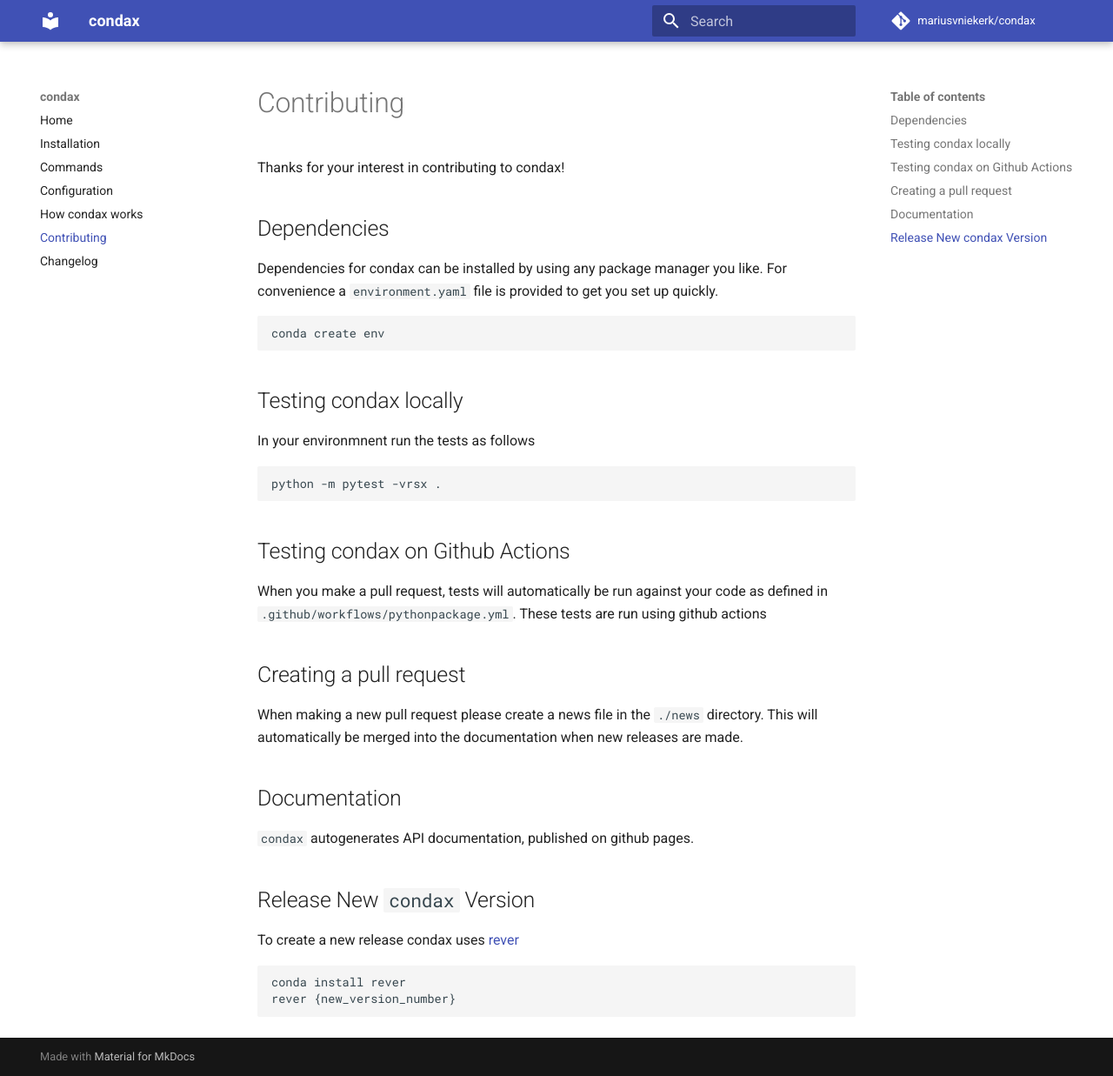
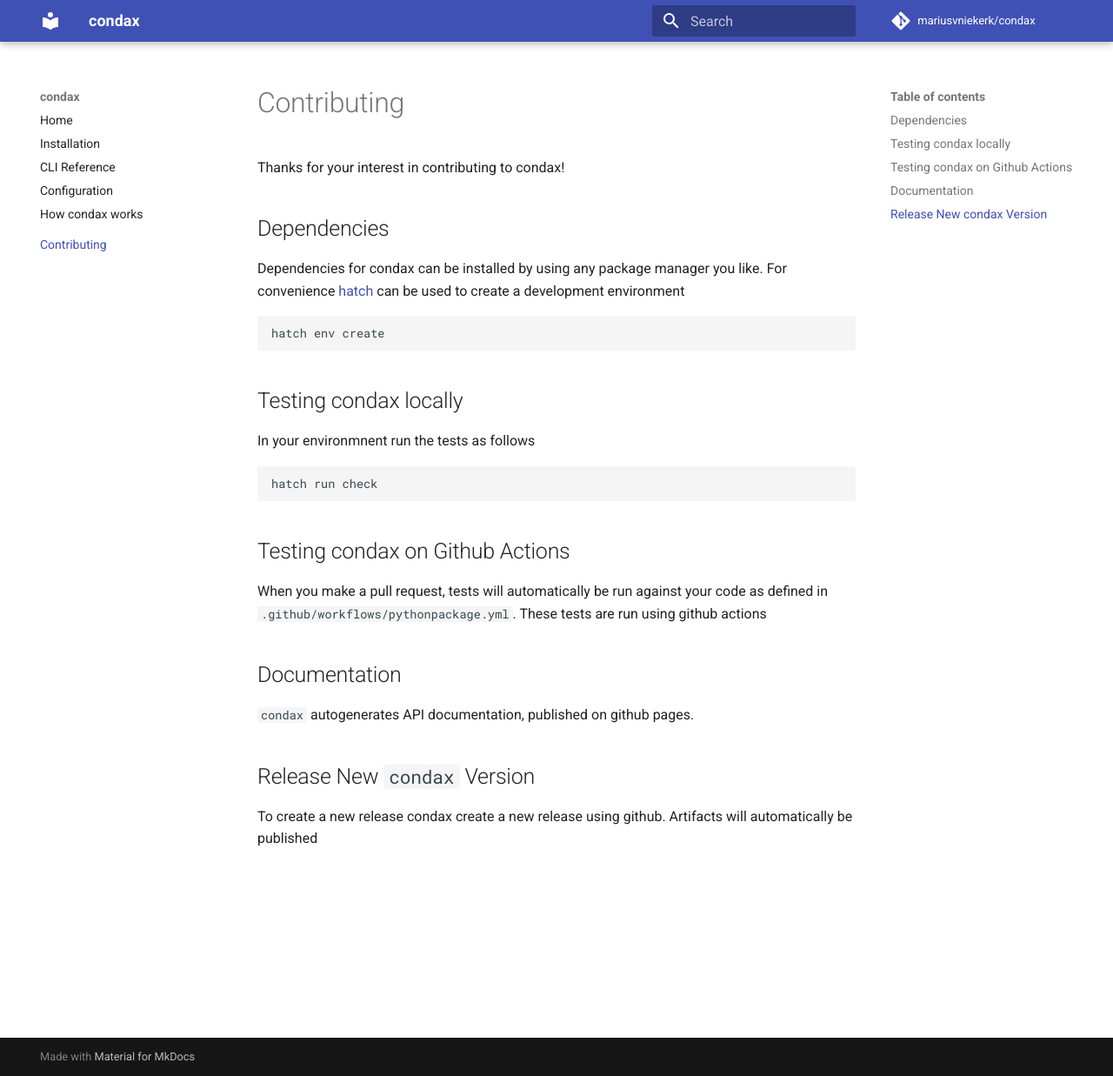
Before and after one commit to mariusvniekerk/condax, an MkDocs documentation site: the page built from docs/contributing.md, in a window 1280 px wide and 1237 px high. Shown: the whole window at 87% size. Built offline with MkDocs 1.6.1 and Material for MkDocs 9.7.7, drawn with Linux system fonts in a browser that asks for light colours; comment, search, counter and statistics services are not loaded.

Commit message:
Improve docs

````diff
--- a/docs/contributing.md
+++ b/docs/contributing.md
@@ -1,33 +1,32 @@
+# Contributing
+
 Thanks for your interest in contributing to condax!
 
 ## Dependencies
-Dependencies for condax can be installed by using any package manager you like.  For convenience a `environment.yaml` file
-is provided to get you set up quickly.
 
-```
-conda create env
+Dependencies for condax can be installed by using any package manager you like.  For convenience [hatch](https://hatch.pypa.io/)
+can be used to create a development environment
+
+```shell
+hatch env create
 ```
 
 ## Testing condax locally
+
 In your environmnent run the tests as follows
 
-```
-python -m pytest -vrsx .
+```shell
+hatch run check
 ```
 
 ## Testing condax on Github Actions
+
 When you make a pull request, tests will automatically be run against your code as defined in `.github/workflows/pythonpackage.yml`.  These tests are run using github actions
 
-## Creating a pull request
-When making a new pull request please create a news file in the `./news` directory.  This will automatically be merged into the documentation when new releases are made.
+## Documentation
 
-## Documentation
 `condax` autogenerates API documentation, published on github pages.
 
 ## Release New `condax` Version
-To create a new release condax uses [rever](https://regro.github.io/rever-docs)
 
-```
-conda install rever
-rever {new_version_number}
-```
+To create a new release condax create a new release using github.  Artifacts will automatically be published
--- a/mkdocs.yml
+++ b/mkdocs.yml
@@ -5,12 +5,15 @@
   name: "material"
 repo_name: mariusvniekerk/condax
 repo_url: https://github.com/mariusvniekerk/condax
+markdown_extensions:
+  - mkdocs-typer
 
 nav:
   - Home: "index.md"
   - Installation: "installation.md"
-  - Commands: "commands.md"
+  - CLI Reference: "cli.md"
   - Configuration: "config.md"
   - How condax works: "how-this-works.md"
+  - "": ""
   - Contributing: "contributing.md"
-  - Changelog: "changelog.md"
+  # - Changelog: "changelog.md"
````
Also changed, not shown: docs/cli.md (added, +7 -0 lines), docs/commands.md (deleted, +0 -44 lines), docs/config.md (+2 -0 lines), docs/index.md (+2 -2 lines), docs/installation.md (+16 -6 lines).
